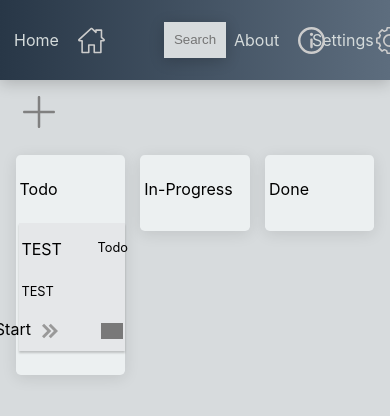
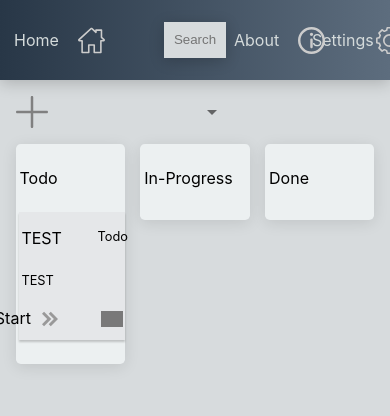
Before and after one commit to einaraglen/react-todo, a React (Create React App) app: page / in a window 390 px wide. Shown: the top 416 px of the page. Built offline with nearby package versions, Linux system fonts and the light colour scheme; grey boxes are pictures that could not be loaded.

Commit message:
Starting implementation of multiple boards

```diff
--- a/src/components/About/about.md
+++ b/src/components/About/about.md
@@ -2,6 +2,6 @@
 ----
 This Website is written in JavaScript using the React Framework.
 
-It works by using a setting up a context of data based on the session data from the browser, if the user has visited the site before and the browser has saved the data, it will be displayed.
+It works by using a setting up a context of data, based on the session data from the browser. If the user has visited the site before and the browser has saved the data, it will be displayed.
 
 This is a primitive way of serializing the user data in the browser.
--- a/src/components/Board/Board.js
+++ b/src/components/Board/Board.js
@@ -1,5 +1,7 @@
 import React from "react";
 import Tooltip from '@material-ui/core/Tooltip';
+import MenuItem from '@material-ui/core/MenuItem';
+import Select from '@material-ui/core/Select';
 
 import "./Board.style.css";
 import ToodoItem from "../TodoItem/TodoItem";
@@ -10,11 +12,14 @@ import { Context } from "../../context/Store";
 
 const Board = () => {
 
+    //Gets the context (global variable and setter)
     const [state, dispatch] = React.useContext(Context);
 
     const [modalIsOpen, setIsOpen] = React.useState(false);
     const [modalState, setModalState] = React.useState(true);
     const [currentItem, setCurrentItem] = React.useState({});
+
+    const [key, setKey] = React.useState("Work");
 
     function proceed(info) {
         dispatch({type: "SET_DATA", payload: state.data.map((item) => {
@@ -68,12 +73,20 @@ const Board = () => {
         setIsOpen(true);
     }
 
+    function handleChange(event) {
+        setKey(event.target.value);
+      }
+
     return (
         <div className="board">
             <div className="board-header">
                 <Tooltip title="Add" placement="right">
                     <img src={add_icon} alt="add icon" onClick={openModal} />
                 </Tooltip>
+                <Select className="select" value={key} onChange={handleChange} disableUnderline>
+                    <MenuItem value="10">Work</MenuItem>
+                    <MenuItem value="20">Home</MenuItem>
+                </Select>
                 <BoardModal
                     modalIsOpen={modalIsOpen}
                     setIsOpen={setIsOpen}
--- a/src/components/Board/Board.style.css
+++ b/src/components/Board/Board.style.css
@@ -3,8 +3,7 @@
     width: 100%;
     display: grid;
     grid-template-columns: 30% 30% 30%;
-    grid-gap: 2.5%;
-    grid-template-rows: 4em auto;
+    column-gap: 2.5%;
     grid-template-areas:
         "header header header"
         "todo doing done";
@@ -14,14 +13,15 @@
     .board {
         padding: 5em 0em 0em 4%;
         grid-template-columns: 28% 28% 28%;
-        grid-gap: 4%;
+        column-gap: 4%;
     }
   }
 
 .board-header {
     grid-area: header;
-    margin: 0% 2% 0% 2%;
     height: 4em;
+    display: grid;
+    grid-template-columns: 6em 7em;
 }
 
 .board-header img {
@@ -30,6 +30,10 @@
     filter: invert(50%);
     cursor: pointer;
     transition: all .2s ease;
+}
+
+.board-header select {
+    height: 2em;
 }
 
 .first {
@@ -49,7 +53,6 @@
     -webkit-flex-wrap: wrap;
     flex-wrap: wrap;
     align-content: flex-start;
-    /*margin: .5em 5% .5em 5%;*/
     padding: .5em 1vw 1em 1vw;
     background-color: #ECF0F1;
     border-radius: .3em;
```
Also changed, not shown: src/components/About/About.style.css (indentation only).
